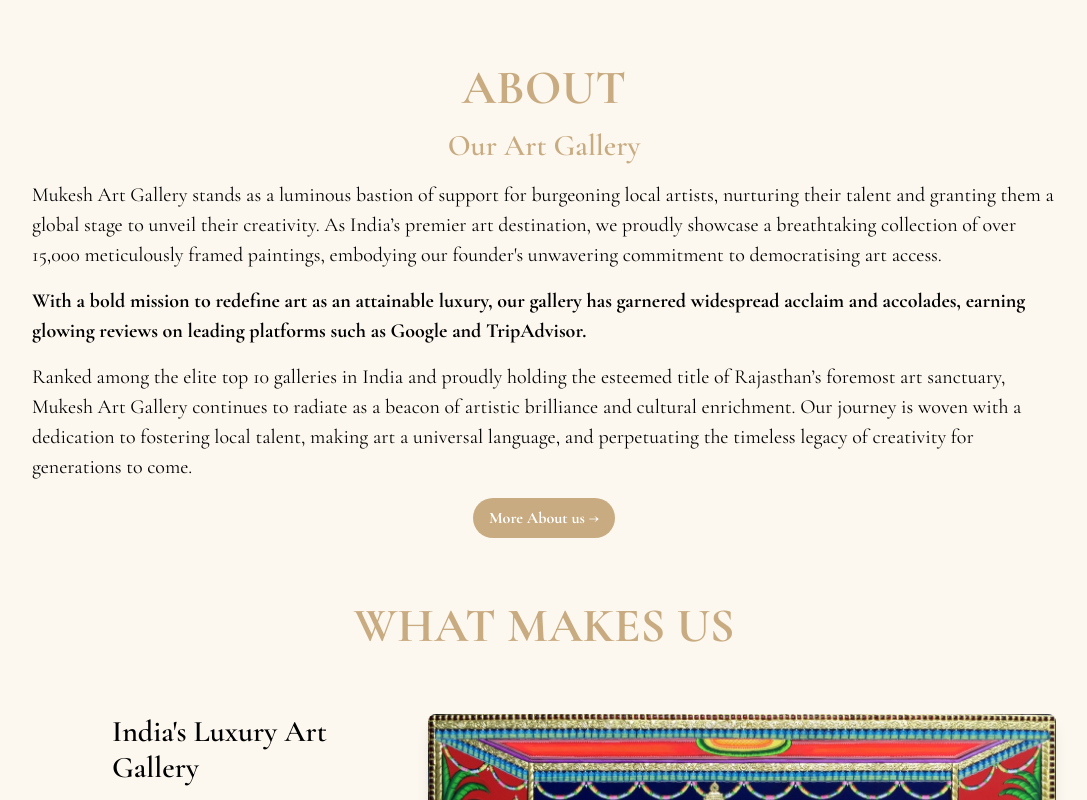
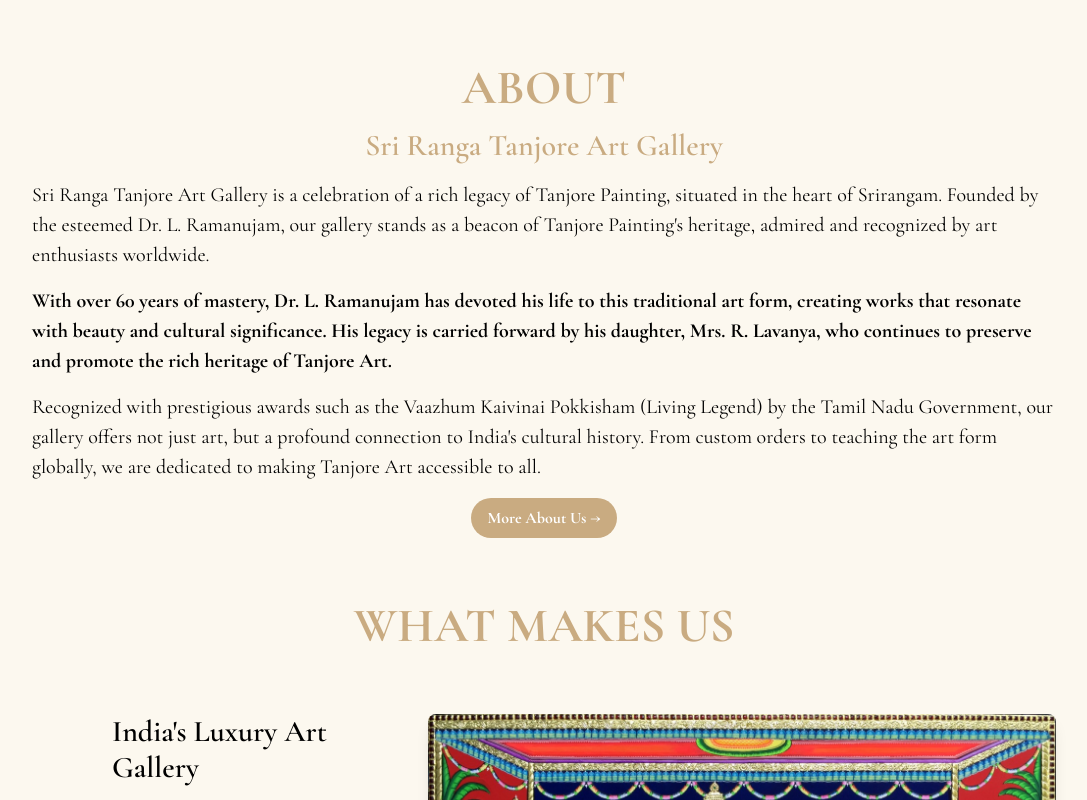
Before and after one commit to pragathish07/art-gallery, a React (Vite) app: page / in a window 1280 px wide. Shown: the part 820-1620 px from the top of the page, without its empty margins (96-1183 px from the left). Built offline with nearby package versions, Linux system fonts and the light colour scheme; no server answers; the database is empty.

Commit message:
added contact functionality

```diff
--- a/src/components/Home.jsx
+++ b/src/components/Home.jsx
@@ -30,20 +30,22 @@
   className="lg:px-32 lg:py-16 bg-[#fcf8ef] px-8 py-8">
   <div className=" mb-16">
     <h2 className="text-5xl font-bold mb-4 text-[#c9ab81] text-center">ABOUT</h2>
-        <h3 className="text-3xl font-semibold mb-4 text-[#c9ab81] text-center">Our Art Gallery</h3>
+    <h3 className="text-3xl font-semibold mb-4 text-[#c9ab81] text-center">Sri Ranga Tanjore Art Gallery</h3>
     <p className="mb-4">
-          Mukesh Art Gallery stands as a luminous bastion of support for burgeoning local artists, nurturing their talent and granting them a global stage to unveil their creativity. As India’s premier art destination, we proudly showcase a breathtaking collection of over 15,000 meticulously framed paintings, embodying our founder's unwavering commitment to democratising art access.
+      Sri Ranga Tanjore Art Gallery is a celebration of a rich legacy of Tanjore Painting, situated in the heart of Srirangam. Founded by the esteemed Dr. L. Ramanujam, our gallery stands as a beacon of Tanjore Painting's heritage, admired and recognized by art enthusiasts worldwide.
     </p>
     <p className="font-bold mb-4">
-          With a bold mission to redefine art as an attainable luxury, our gallery has garnered widespread acclaim and accolades, earning glowing reviews on leading platforms such as Google and TripAdvisor.
+      With over 60 years of mastery, Dr. L. Ramanujam has devoted his life to this traditional art form, creating works that resonate with beauty and cultural significance. His legacy is carried forward by his daughter, Mrs. R. Lavanya, who continues to preserve and promote the rich heritage of Tanjore Art.
     </p>
-        <p className='mb-4'>
-          Ranked among the elite top 10 galleries in India and proudly holding the esteemed title of Rajasthan’s foremost art sanctuary, Mukesh Art Gallery continues to radiate as a beacon of artistic brilliance and cultural enrichment. Our journey is woven with a dedication to fostering local talent, making art a universal language, and perpetuating the timeless legacy of creativity for generations to come.
+    <p className="mb-4">
+      Recognized with prestigious awards such as the Vaazhum Kaivinai Pokkisham (Living Legend) by the Tamil Nadu Government, our gallery offers not just art, but a profound connection to India's cultural history. From custom orders to teaching the art form globally, we are dedicated to making Tanjore Art accessible to all.
     </p>
     <button className='flex justify-center m-auto bg-third text-white font-bold px-4 py-2 rounded-full'>
-          <Link to="/about">More About us &#8594;</Link>
+      <Link to="/about">More About Us &#8594;</Link>
     </button>
   </div>
+
+
 
       <h1 className="text-5xl font-bold mb-16 text-center text-[#c9ab81]">WHAT MAKES US</h1>
       <motion.div
@@ -58,7 +60,7 @@
               className="text-left w-full focus:outline-none"
               onClick={() => toggleItem(0)}
             >
-              <h5 className="text-3xl mb-2">Expansive Environment {expandedItem === 0 ? '-' : '+'}</h5>
+              <h5 className="text-3xl mb-2">Expansive Environment {expandedItem === 0 ? <span> &#8208; </span> : '+'}</h5>
               {expandedItem === 0 && (
                 <p className="ml-4">
                   From framing to 12-colour museum-quality printing, our vertically integrated operations ensure meticulous craftsmanship and attention to detail at every stage. With a team of 150 exceptionally talented artists, we bring visions to life with passion and precision.
@@ -72,7 +74,7 @@
               className="text-left w-full focus:outline-none"
               onClick={() => toggleItem(1)}
             >
-              <h5 className="text-3xl mb-2">Diverse Treasures {expandedItem === 1 ? '-' : '+'}</h5>
+              <h5 className="text-3xl mb-2">Diverse Treasures {expandedItem === 1 ? <span> &#8208; </span> : '+'}</h5>
               {expandedItem === 1 && (
                 <p className="ml-4">
                   Our gallery features a rich tapestry of artworks that celebrate the cultural and artistic diversity of India. From traditional to contemporary, each piece is curated with an eye for excellence.
@@ -86,7 +88,7 @@
               className="text-left w-full focus:outline-none"
               onClick={() => toggleItem(2)}
             >
-              <h5 className="text-3xl mb-2">Accessible Elegance {expandedItem === 2 ? '-' : '+'}</h5>
+              <h5 className="text-3xl mb-2">Accessible Elegance {expandedItem === 2 ? <span> &#8208; </span> : '+'}</h5>
               {expandedItem === 2 && (
                 <p className="ml-4">
                   We believe that art should be accessible to everyone. Our gallery offers a range of artworks at different price points, ensuring that everyone can own a piece of beauty.
@@ -100,7 +102,7 @@
               className="text-left w-full focus:outline-none"
               onClick={() => toggleItem(3)}
             >
-              <h5 className="text-3xl mb-2">Integrated Mastery {expandedItem === 3 ? '-' : '+'}</h5>
+              <h5 className="text-3xl mb-2">Integrated Mastery {expandedItem === 3 ? <span> &#8208; </span> : '+'}</h5>
               {expandedItem === 3 && (
                 <p className="ml-4">
                   Our gallery is not just a showcase of art but a hub of creativity. We offer workshops, art classes, and events that bring artists and art lovers together in a dynamic and inspiring environment.
--- a/src/components/Navbar.jsx
+++ b/src/components/Navbar.jsx
@@ -1,7 +1,7 @@
 import React, { useState, useEffect } from 'react';
 import { Link, useNavigate, useLocation } from 'react-router-dom';
 import { useAuth } from '../services/AuthContext';
-import logo from '/lgo.jpg';
+import logo from '/logo.jpg';
 import { FaBars, FaTimes } from 'react-icons/fa';
 import '../index.css';
 import { HiBars3CenterLeft } from 'react-icons/hi2';
```
Also changed, not shown: public/lgo.jpg (deleted), public/logo.jpg (added). Lines whose indentation alone changed are shown as unchanged.
